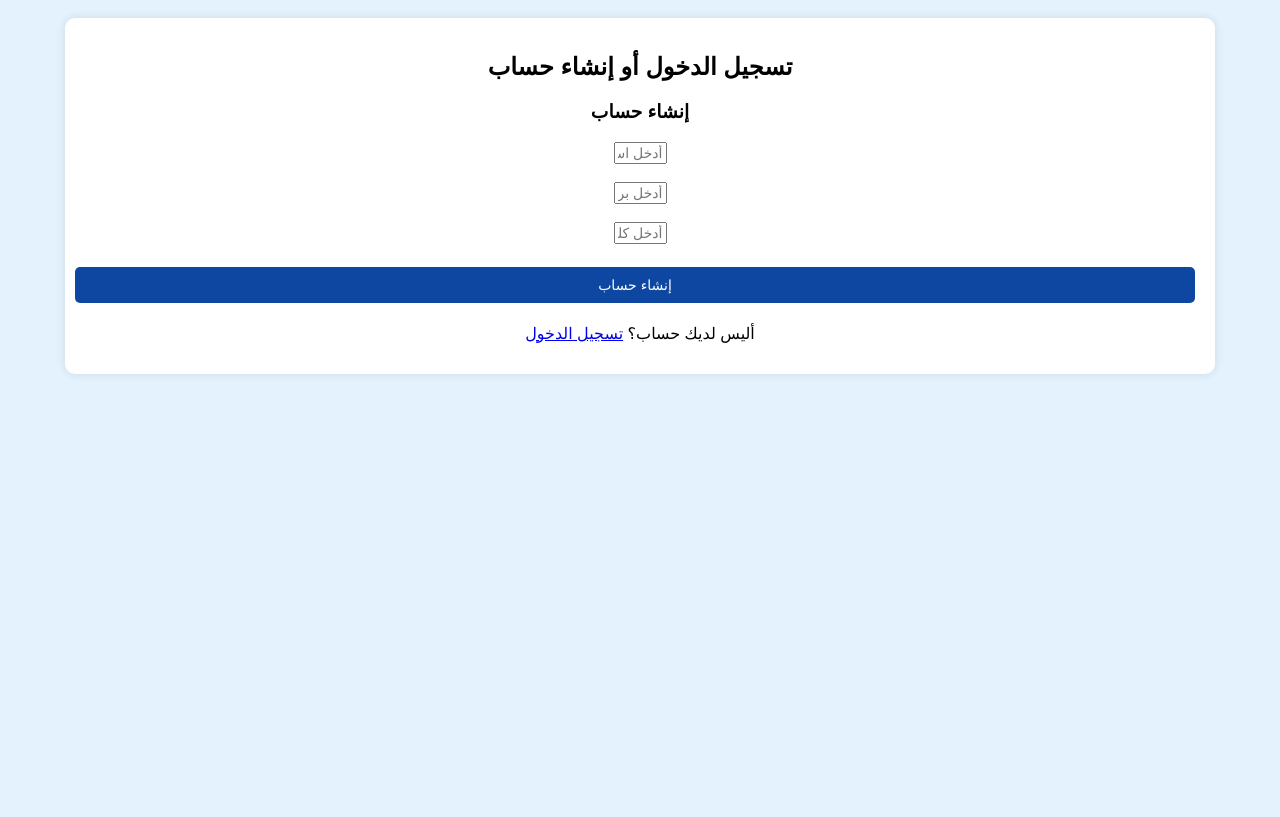
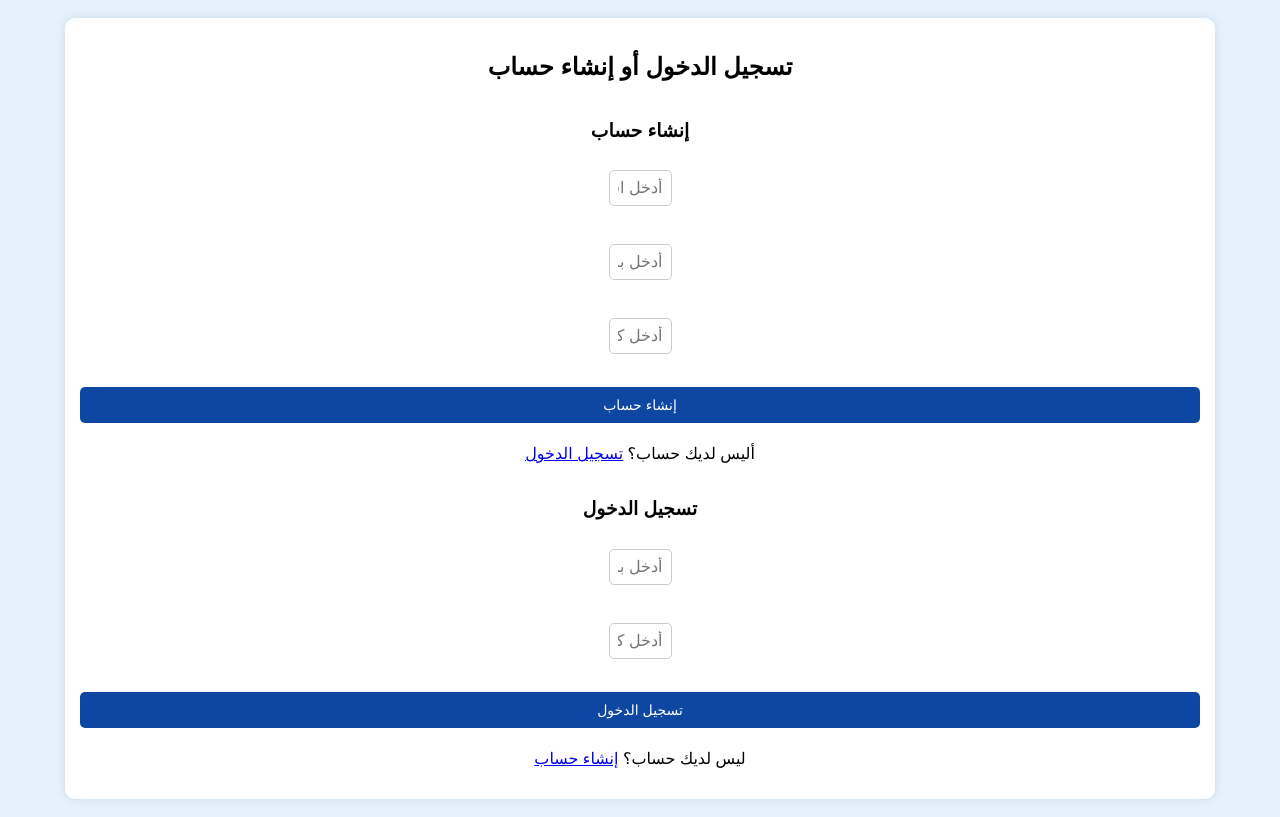
Before and after one commit to bakerino-33/bakercem, a plain HTML site: page index.html in a window 1280 px wide. Drawn offline with Linux system fonts and the light colour scheme.

Commit message:
Update index.html

```diff
--- a/index.html
+++ b/index.html
@@ -65,15 +65,18 @@
             font-weight: bold;
             color: #0d47a1;
         }
-        .password-container {
-            position: relative;
+        .form-container {
+            display: flex;
+            flex-direction: column;
+            align-items: center;
+            justify-content: center;
         }
-        .show-password {
-            position: absolute;
-            top: 50%;
-            right: 10px;
-            transform: translateY(-50%);
-            cursor: pointer;
+        .form-container input {
+            margin: 10px;
+            padding: 8px;
+            font-size: 16px;
+            border-radius: 5px;
+            border: 1px solid #ccc;
         }
     </style>
 </head>
@@ -83,22 +86,19 @@
     <div id="login-container" class="container">
         <h2>تسجيل الدخول أو إنشاء حساب</h2>
 
-        <div id="register-form">
+        <div id="register-form" class="form-container">
             <h3>إنشاء حساب</h3>
-            <input type="text" id="username" placeholder="أدخل اسم المستخدم" /><br><br>
-            <input type="email" id="email" placeholder="أدخل بريدك الإلكتروني" /><br><br>
-            <input type="password" id="password" placeholder="أدخل كلمة السر" /><br><br>
+            <input type="text" id="username" placeholder="أدخل اسم المستخدم" required/><br>
+            <input type="email" id="email" placeholder="أدخل بريدك الإلكتروني" required/><br>
+            <input type="password" id="password" placeholder="أدخل كلمة السر" required/><br>
             <button onclick="register()">إنشاء حساب</button>
             <p>أليس لديك حساب؟ <a href="#" onclick="showLoginForm()">تسجيل الدخول</a></p>
         </div>
 
-        <div id="login-form" class="hidden">
+        <div id="login-form" class="form-container hidden">
             <h3>تسجيل الدخول</h3>
-            <input type="email" id="login-email" placeholder="أدخل بريدك الإلكتروني" /><br><br>
-            <div class="password-container">
-                <input type="password" id="login-password" placeholder="أدخل كلمة السر" /><br><br>
-                <span class="show-password" onclick="togglePassword()">👁️</span>
-            </div>
+            <input type="email" id="login-email" placeholder="أدخل بريدك الإلكتروني" required/><br>
+            <input type="password" id="login-password" placeholder="أدخل كلمة السر" required/><br>
             <button onclick="login()">تسجيل الدخول</button>
             <p>ليس لديك حساب؟ <a href="#" onclick="showRegisterForm()">إنشاء حساب</a></p>
         </div>
@@ -229,13 +229,6 @@
             document.getElementById("main-container").classList.add("hidden");
         }
 
-        // إظهار أو إخفاء كلمة السر
-        function togglePassword() {
-            let passwordField = document.getElementById("login-password");
-            let type = passwordField.type === "password" ? "text" : "password";
-            passwordField.type = type;
-        }
-
         // التحقق من حالة تسجيل الدخول عند تحميل الصفحة
         if (localStorage.getItem("loggedIn") === "true") {
             let username = localStorage.getItem("username");
```
